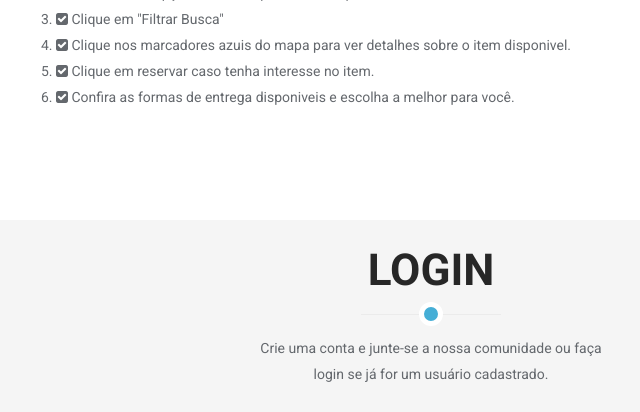
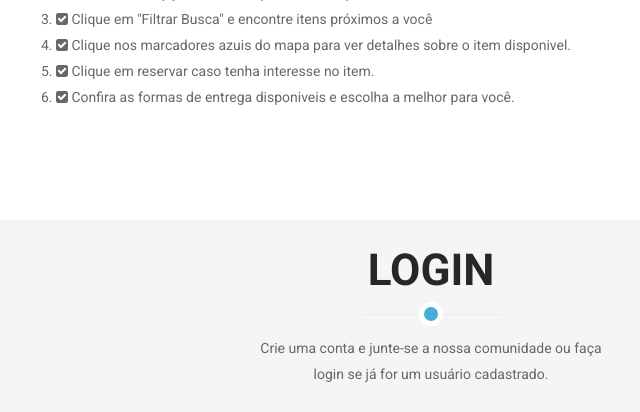
Before and after one commit to marc8s/prolongar, a PHP site: page / in a window 1280 px wide. Shown: the part 1469-1881 px from the top of the page, without its empty margins (599-1239 px from the left). Run offline with PHP 8.4, Linux system fonts and the light colour scheme; tables that the repository leaves empty or names only in its code hold one stand-in row (values such as "Sample post"); some libraries are stand-ins or nearby versions.

Commit message:
Adição de informações

```diff
--- a/index.php
+++ b/index.php
@@ -191,7 +191,7 @@ include_once("connect.php");
                             <div class="col-sm-6">
                                 <div class="carousel-content">
                                     <h2><span>PROLONGAR</span> o essencial visivel aos olhos</h2>
-                                    <p>Doe e receba doações de pessoas próximas a você de forma gratuita</p>
+                                    <p>Existe uma crescente preocupação da população com os excessos do mundo capitalista e com os limites do uso de recursos naturais da Terra. Ao passo que as pessoas desejam viver cada vez com menos, o movimento “Free Your Stuff” (liberte as suas coisas) cresce, as transações de produtos em desuso se tornam mais comuns e vão ficando menos dependentes do dinheiro em situações nas quais o capital social substitui, ou complementa, o capital financeiro. </p>
                                     <a class="btn btn-primary btn-lg" href="#about">Leia mais</a>
                                 </div>
                             </div>
@@ -226,7 +226,7 @@ include_once("connect.php");
                     <div class="row">
                         <div class="col-sm-12">
                             <ol class="nostyle">
-                                <li><i class="fa fa-check-square"></i> Separe o item você gostaria de doar.</li>
+                                <li><i class="fa fa-check-square"></i> Separe o item que você gostaria de doar.</li>
                                 <li><i class="fa fa-check-square"></i> Capriche na Foto do item</li>
 								<li><i class="fa fa-check-square"></i> Vá até o nosso mapa</li>
                                 <li><i class="fa fa-check-square"></i> Clique em "Doar um produto"</li>
@@ -243,7 +243,7 @@ include_once("connect.php");
                             <ol class="nostyle">
                                 <li><i class="fa fa-check-square"></i> Vá até o nosso mapa</li>
                                 <li><i class="fa fa-check-square"></i> Selecione as opções de itens que você está procurando</li>
-								<li><i class="fa fa-check-square"></i> Clique em "Filtrar Busca"</li>
+								<li><i class="fa fa-check-square"></i> Clique em "Filtrar Busca" e encontre itens próximos a você</li>
                                 <li><i class="fa fa-check-square"></i> Clique nos marcadores azuis do mapa para ver detalhes sobre o item disponivel.</li>
 								<li><i class="fa fa-check-square"></i> Clique em reservar caso tenha interesse no item.</li>
                                 <li><i class="fa fa-check-square"></i> Confira as formas de entrega disponiveis e escolha a melhor para você.</li>
```
